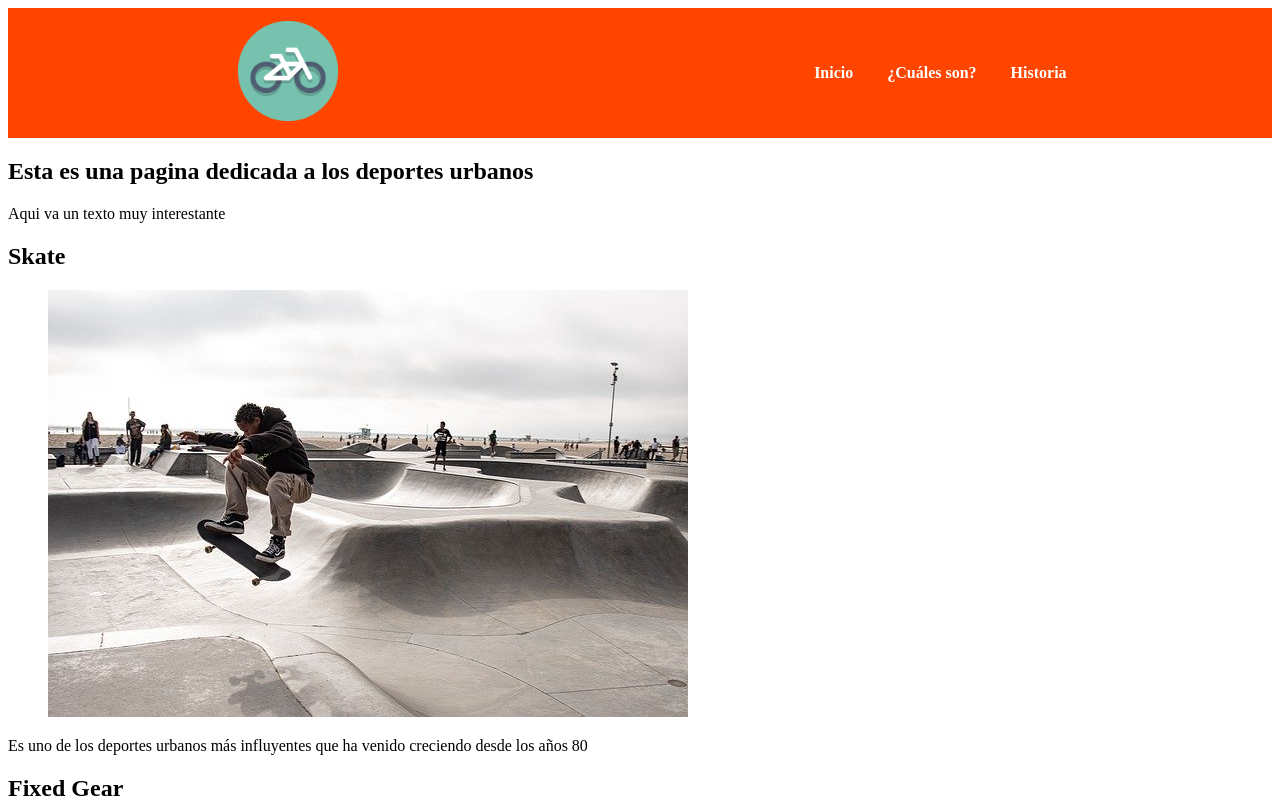
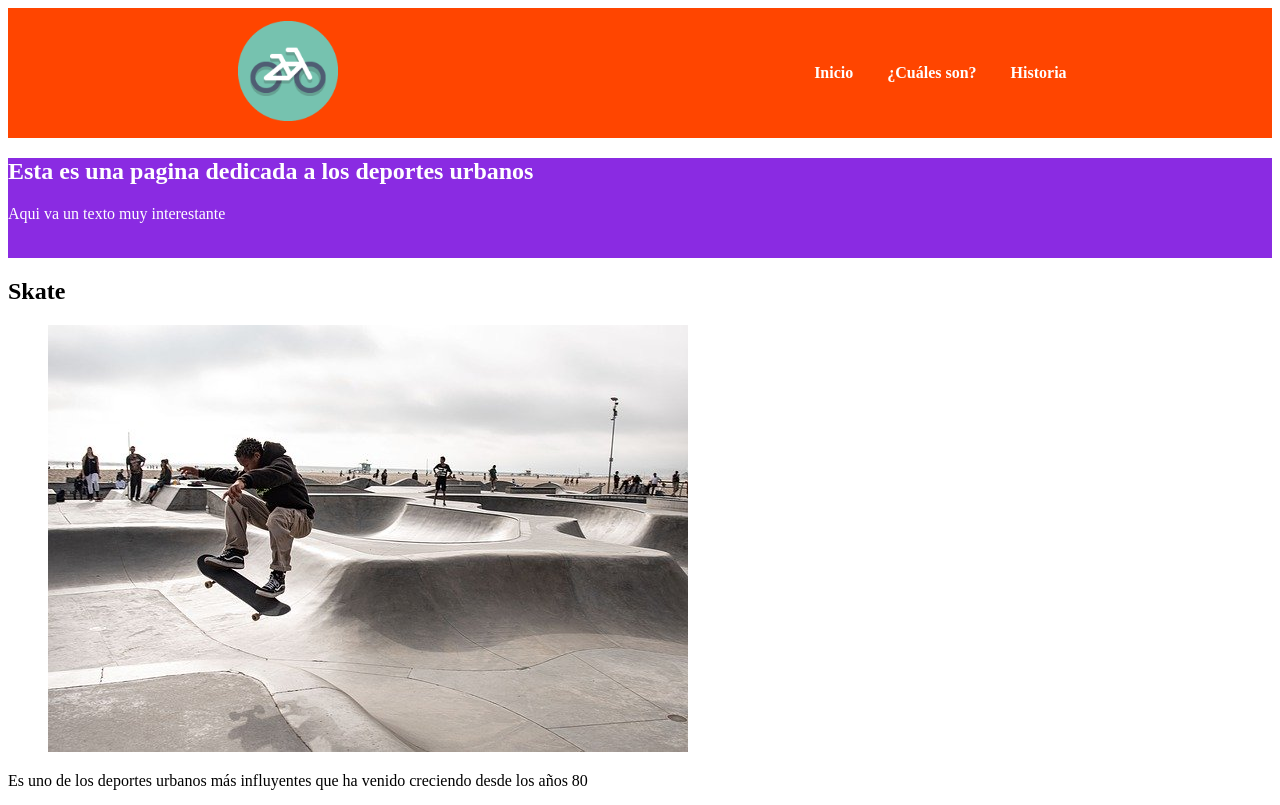
Before and after one commit to Gohan2021/prueba, a plain HTML site: page index.html in a window 1280 px wide. Shown: the top 805 px of the page. Drawn offline with Linux system fonts and the light colour scheme.

Commit message:
Color chido al hero

```diff
--- a/css/styles.css
+++ b/css/styles.css
@@ -14,3 +14,8 @@ width: 100px;
     padding: 0 15px;
     font-weight: bolder;
 }
+.hero{
+    color: white;
+    height: 100px;
+    background-color: blueviolet;
+}
```
